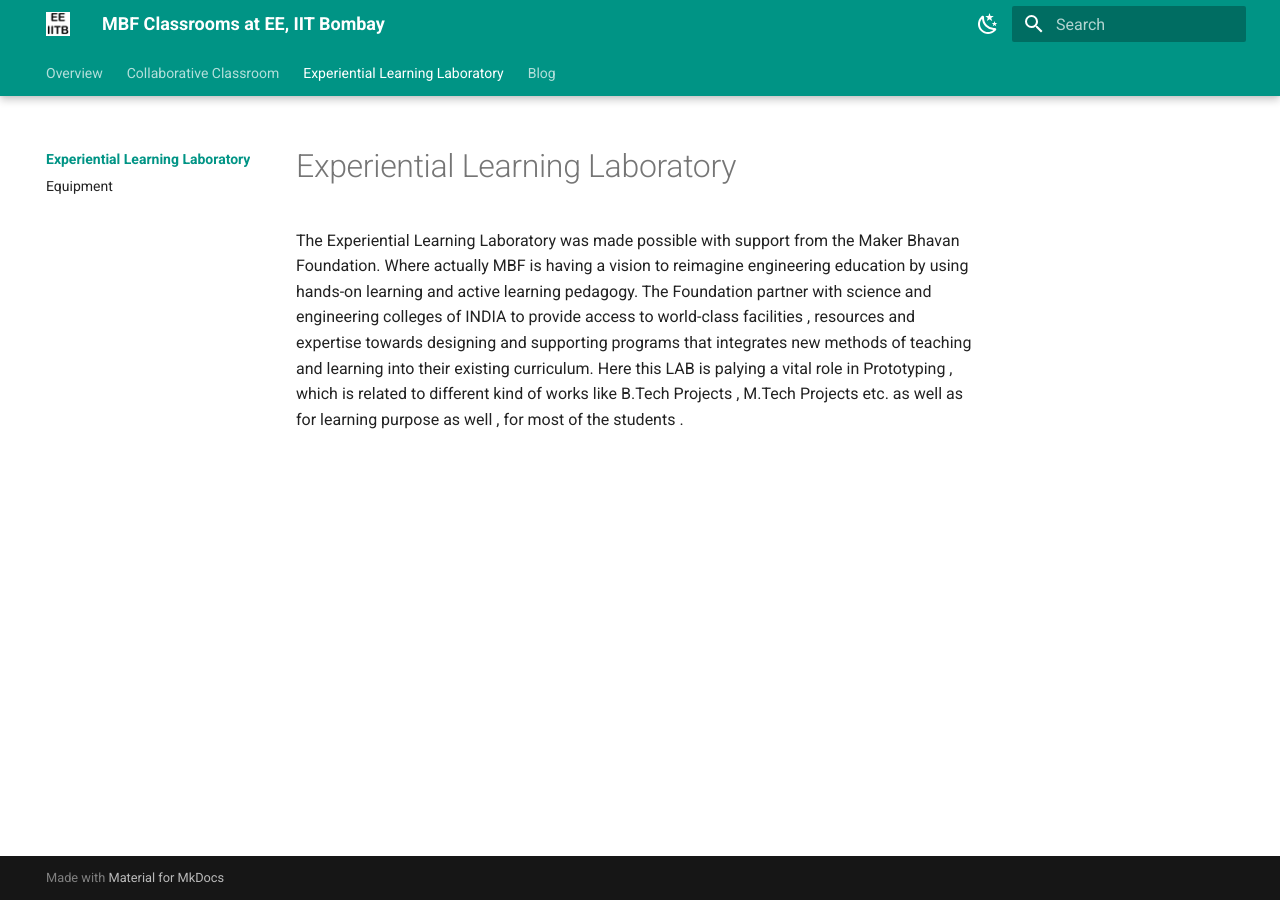
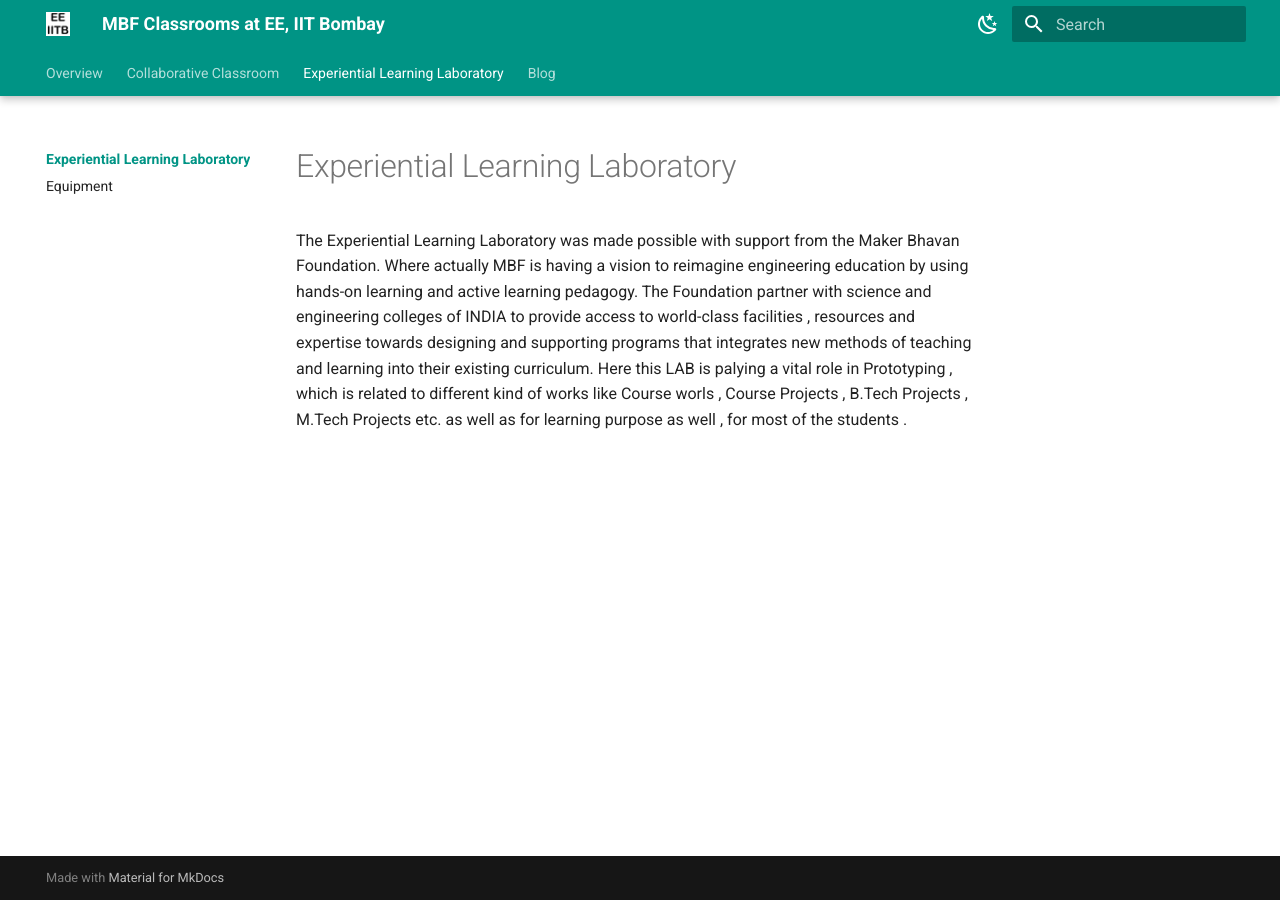
Before and after one commit to eeiitb/mbfclassrooms, an MkDocs documentation site: the page built from docs/ell/index.md, in a window 1280 px wide. Built offline with MkDocs 1.6.1 and Material for MkDocs 9.7.7, drawn with Linux system fonts in a browser that asks for light colours.

```diff
--- a/docs/ell/index.md
+++ b/docs/ell/index.md
@@ -1,4 +1,4 @@
 # Experiential Learning Laboratory
 
 The Experiential Learning Laboratory was made possible with support from the Maker Bhavan Foundation. Where actually MBF is having a vision to reimagine engineering education by using hands-on learning and active learning pedagogy. The Foundation partner with science and engineering colleges of INDIA to provide access to world-class facilities , resources and expertise towards designing and supporting programs that integrates new methods of teaching and learning into their existing curriculum.
-Here this LAB is palying a vital role in Prototyping , which is related to different kind of works like B.Tech Projects , M.Tech Projects etc. as well as for learning purpose as well , for most of the students .
+Here this LAB is palying a vital role in Prototyping , which is related to different kind of works like Course worls , Course Projects , B.Tech Projects , M.Tech Projects etc. as well as for learning purpose as well , for most of the students .
```
Also changed, not shown: docs/images/ELL/ELL_fig_1.jpg (added), 4 other files.
